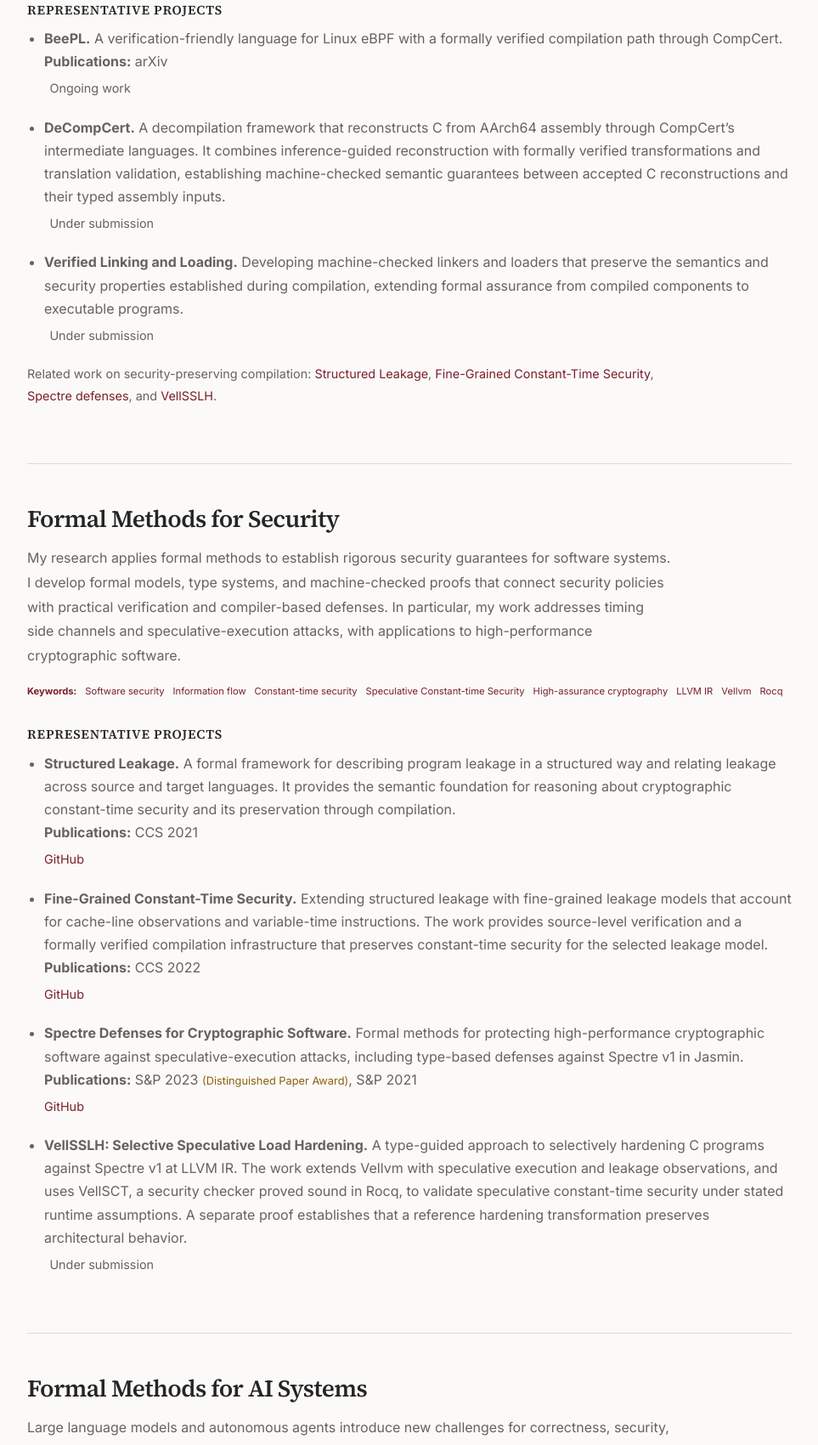
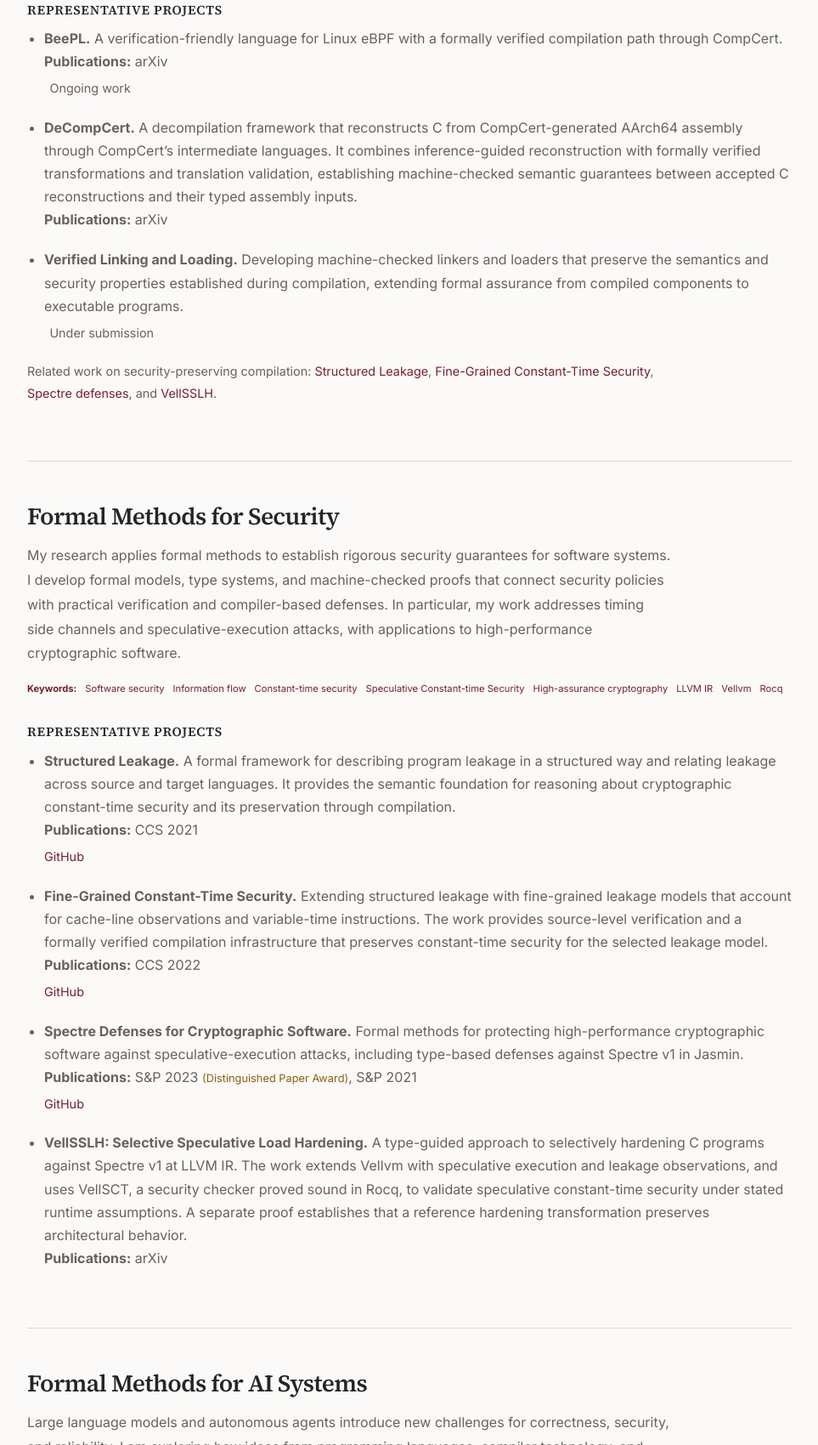
Before and after one commit to swarnpriya/swarnpriya.github.io, an Astro site: page /research in a window 1280 px wide. Shown: the part 1511-3211 px from the top of the page at 85% size, without its empty margins (158-1121 px from the left). Built offline with nearby package versions, Linux system fonts and the light colour scheme; Astro itself is replaced by a stand-in of ours.

Commit message:
Add VellSSLH and DeCompCert publications

```diff
--- a/src/pages/research.astro
+++ b/src/pages/research.astro
@@ -126,13 +126,14 @@ import BaseLayout from "../layouts/BaseLayout.astro";
 
     <li>
       <strong>DeCompCert.</strong>
-      A decompilation framework that reconstructs C from AArch64 assembly through
+      A decompilation framework that reconstructs C from CompCert-generated AArch64 assembly through
       CompCert’s intermediate languages. It combines inference-guided reconstruction
       with formally verified transformations and translation validation, establishing
       machine-checked semantic guarantees between accepted C reconstructions and
       their typed assembly inputs.
-      <div class="project-links">
-        <span>Under submission</span>
+      <div class="project-publications">
+        <strong>Publications:</strong>{' '}
+        <a href="https://arxiv.org/abs/2611.18055">arXiv</a>
       </div>
     </li>
 
@@ -245,8 +246,9 @@ import BaseLayout from "../layouts/BaseLayout.astro";
       validate speculative constant-time security under stated runtime assumptions.
       A separate proof establishes that a reference hardening transformation
       preserves architectural behavior.
-      <div class="project-links">
-        <span>Under submission</span>
+      <div class="project-publications">
+        <strong>Publications:</strong>{' '}
+        <a href="https://arxiv.org/abs/2611.18463">arXiv</a>
       </div>
     </li>
 
```
Also changed, not shown: src/data/publications.ts (+14 -0 lines), 3 other files.
